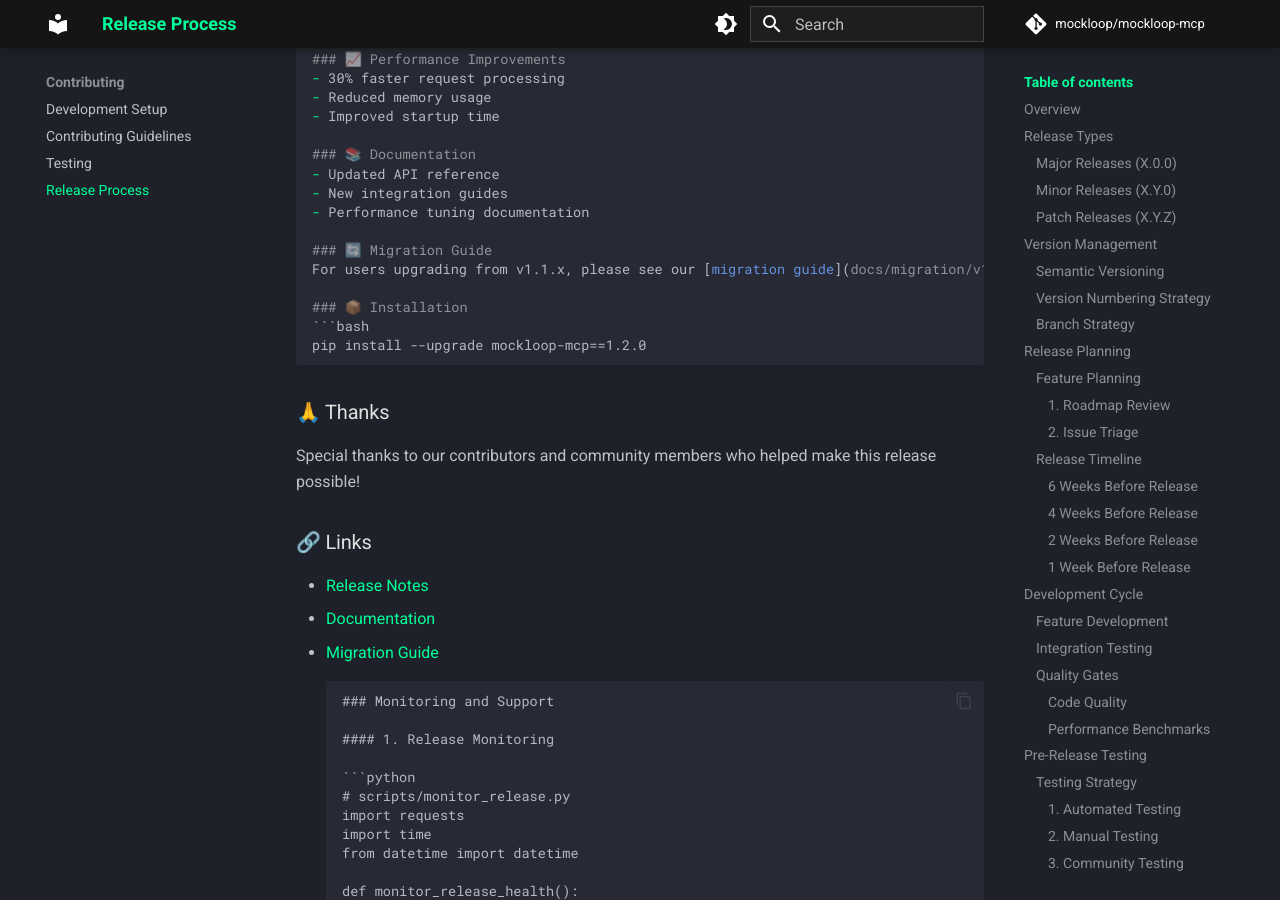
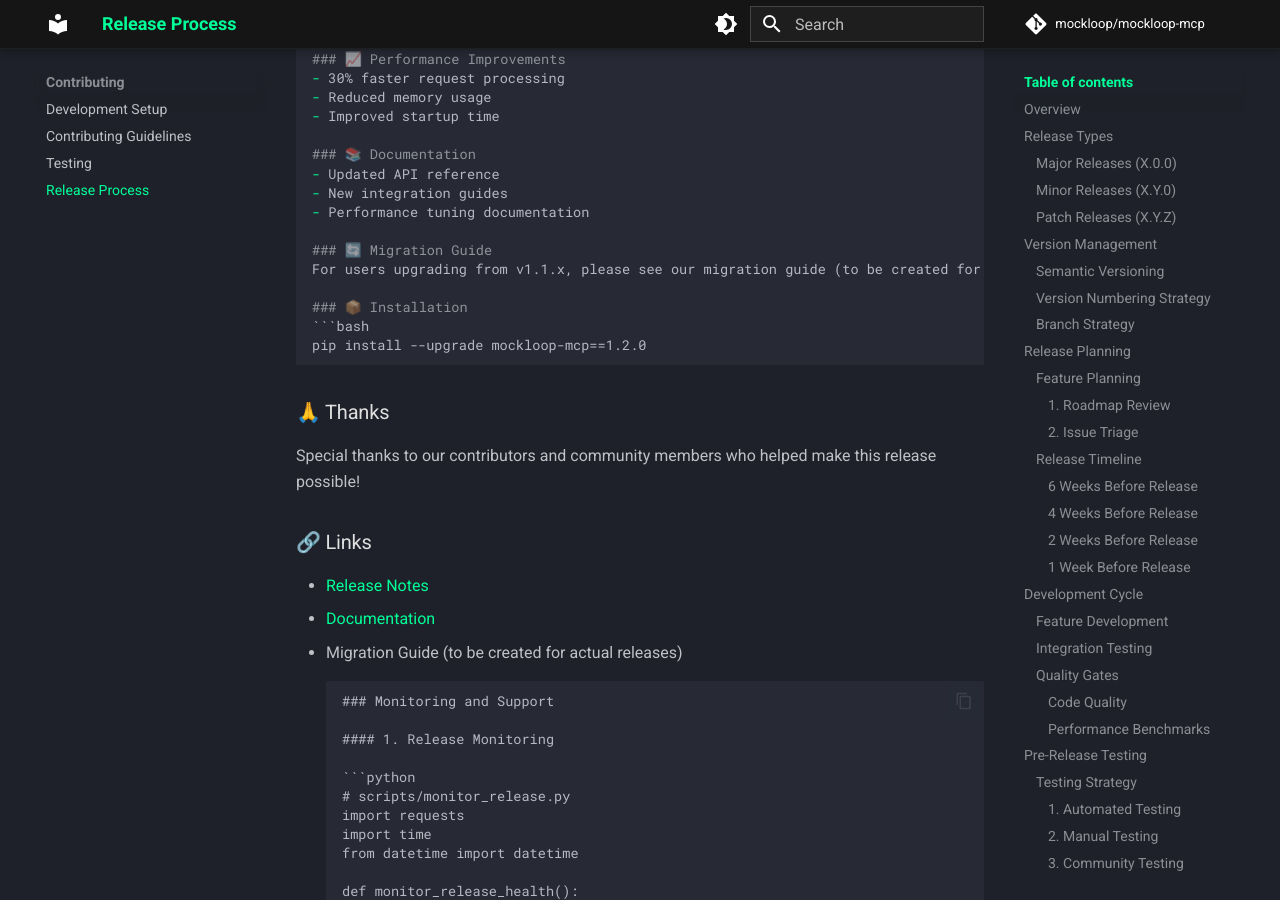
Before and after one commit to jaschadub/mockloop-mcp, an MkDocs documentation site: the page built from docs/contributing/release-process.md, in a window 1280 px wide and 900 px high, scrolled down 13450 px. Built offline with MkDocs 1.6.1 and Material for MkDocs 9.7.7, drawn with Linux system fonts in a browser that asks for light colours; comment, search, counter and statistics services are not loaded.

````diff
--- a/docs/contributing/release-process.md
+++ b/docs/contributing/release-process.md
@@ -684,7 +684,7 @@ We're excited to announce the release of MockLoop MCP v1.2.0! This release inclu
 - Performance tuning documentation
 
 ### 🔄 Migration Guide
-For users upgrading from v1.1.x, please see our [migration guide](docs/migration/v1.2.0.md).
+For users upgrading from v1.1.x, please see our migration guide (to be created for actual releases).
 
 ### 📦 Installation
 ```bash
@@ -697,7 +697,7 @@ Special thanks to our contributors and community members who helped make this re
 ### 🔗 Links
 - [Release Notes](https://github.com/mockloop/mockloop-mcp/releases/tag/v1.2.0)
 - [Documentation](https://mockloop.github.io/mockloop-mcp/)
-- [Migration Guide](docs/migration/v1.2.0.md)
+- Migration Guide (to be created for actual releases)
 ```
 
 ### Monitoring and Support
````
Also changed, not shown: docs/contributing/development-setup.md (+1 -1 lines).
